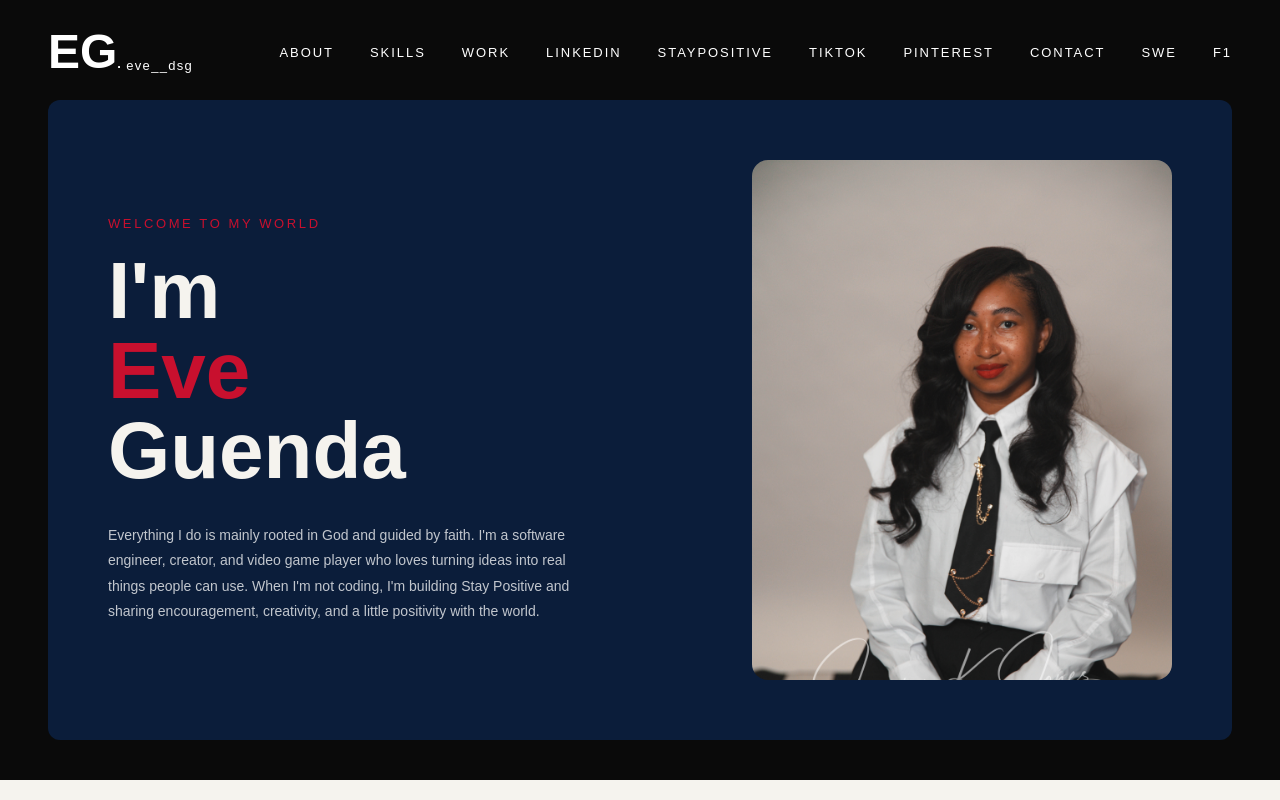
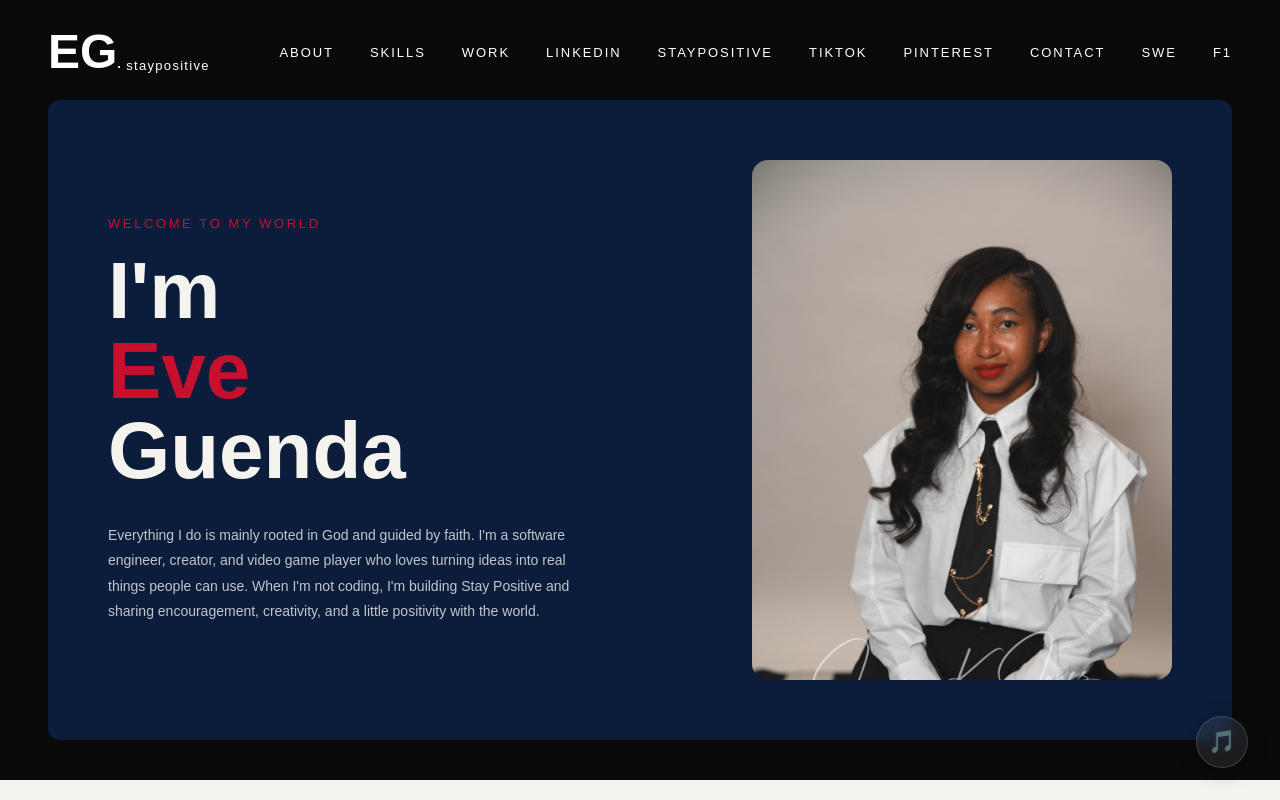
Before and after one commit to evydsg/Eve-Website, a React (Vite) app: page / in a window 1280 px wide. Shown: the top 800 px of the page. Built offline with nearby package versions, Linux system fonts and the light colour scheme.

Commit message:
Session I, April 21, 2026

```diff
--- a/src/App.jsx
+++ b/src/App.jsx
@@ -10,10 +10,12 @@ import Contact from './components/Contact.jsx'
 import SWE from './components/SWE.jsx'
 import F1learning from './components/F1learning.jsx'  // lowercase l
 import Staypositive from './components/Staypositive.jsx'
+import Loader from './components/Loader'
 
 function Home() {
   return (
     <div>
+      <Loader />
       <Navbar/>
       <Hero/>
       <About/>
@@ -22,6 +24,19 @@ function Home() {
       <Videos/>
       <Pinterest/>
       <Contact/>
+
+       {/* Floating Apple Music Button */}
+
+       <a
+        href="https://music.apple.com/profile/eveguenda"
+        target="_blank"
+        rel="noreferrer"
+        className="music-float"
+        title="My Apple Music"
+      >
+        🎵
+      </a>
+
     </div>
   )
 }
--- /dev/null
+++ b/src/components/Loader.jsx
@@ -0,0 +1,41 @@
+import { useEffect, useState } from 'react'
+
+function Loader() {
+  const [fadeOut, setFadeOut] = useState(false)
+  const [hidden, setHidden] = useState(false)
+
+  useEffect(() => {
+    // Start fading out after 2 seconds
+    const fadeTimer = setTimeout(() => {
+      setFadeOut(true)
+    }, 2000)
+
+    // Fully hide after fade completes (1 second fade)
+    const hideTimer = setTimeout(() => {
+      setHidden(true)
+    }, 3000)
+
+    return () => {
+      clearTimeout(fadeTimer)
+      clearTimeout(hideTimer)
+    }
+  }, [])
+
+  if (hidden) return null
+
+  return (
+    <div className={`loader ${fadeOut ? 'loader--fade' : ''}`}>
+      <div className="loader-content">
+        <h1 className="loader-initials">
+          EG<span className="loader-dot">.</span>
+        </h1>
+        <span>staypositive</span>
+        <div className="loader-bar">
+          <div className="loader-bar-fill"></div>
+        </div>
+      </div>
+    </div>
+  )
+}
+
+export default Loader;
--- a/src/components/Navbar.jsx
+++ b/src/components/Navbar.jsx
@@ -50,7 +50,7 @@ function Navbar(){
         <nav className = {`navbar navbar--${theme}`}>
             <a href="/" className="navbar-logo">
             <h1>EG<span className="red-dot">.</span></h1>
-            <span>eve__dsg</span>
+            <span>staypositive</span>
             </a>
 
             <ul className="navbar-links">
--- a/src/index.css
+++ b/src/index.css
@@ -1966,3 +1966,93 @@ body{
   color: rgba(255,255,255,0.4);
   letter-spacing: 0.1em;
 }
+
+/* ── FLOATING MUSIC BUTTON ── */
+.music-float {
+  position: fixed;
+  bottom: 32px;
+  right: 32px;
+  width: 52px;
+  height: 52px;
+  background: rgba(255, 255, 255, 0.08);
+  backdrop-filter: blur(10px);
+  border: 1px solid rgba(255, 255, 255, 0.15);
+  border-radius: 50%;
+  display: flex;
+  align-items: center;
+  justify-content: center;
+  font-size: 22px;
+  text-decoration: none;
+  z-index: 999;
+  transition: all 0.3s ease;
+  box-shadow: 0 4px 20px rgba(0, 0, 0, 0.3);
+}
+
+.music-float:hover {
+  background: #FC3C44;
+  border-color: #FC3C44;
+  transform: scale(1.1);
+  box-shadow: 0 6px 24px rgba(252, 60, 68, 0.4);
+}
+
+/* ── LOADER ── */
+.loader {
+  position: fixed;
+  inset: 0;
+  background: #C8102E;
+  display: flex;
+  align-items: center;
+  justify-content: center;
+  z-index: 9999;
+  opacity: 1;
+  transition: opacity 1s ease;
+}
+
+.loader--fade {
+  opacity: 0;
+  pointer-events: none;
+}
+
+.loader-content {
+  display: flex;
+  flex-direction: column;
+  align-items: center;
+  gap: 32px;
+}
+
+.loader-initials {
+  font-size: 100px;
+  font-weight: 900;
+  color: white;
+  letter-spacing: 0.05em;
+  animation: loaderPulse 1s ease-in-out infinite;
+}
+
+.loader-dot {
+  color: rgba(255,255,255,0.5);
+}
+
+.loader-bar {
+  width: 120px;
+  height: 3px;
+  background: rgba(255,255,255,0.2);
+  border-radius: 100px;
+  overflow: hidden;
+}
+
+.loader-bar-fill {
+  height: 100%;
+  background: white;
+  border-radius: 100px;
+  animation: loaderFill 2s ease forwards;
+}
+
+@keyframes loaderPulse {
+  0%, 100% { opacity: 1; transform: scale(1); }
+  50% { opacity: 0.8; transform: scale(0.97); }
+}
+
+@keyframes loaderFill {
+  from { width: 0%; }
+  to { width: 100%; }
+}
```
Also changed, not shown: 1 other file (tests, documents, lock files or other folders).
